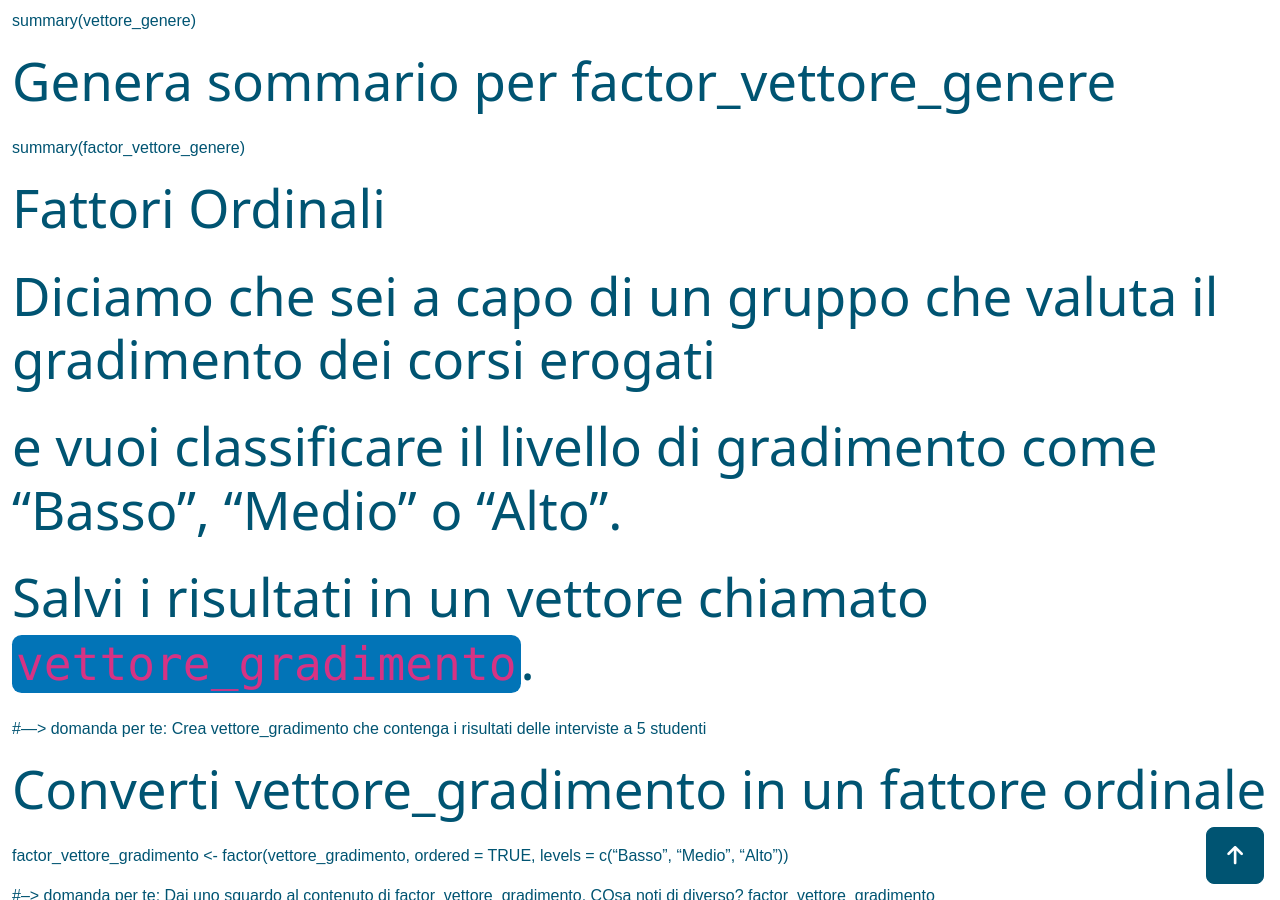
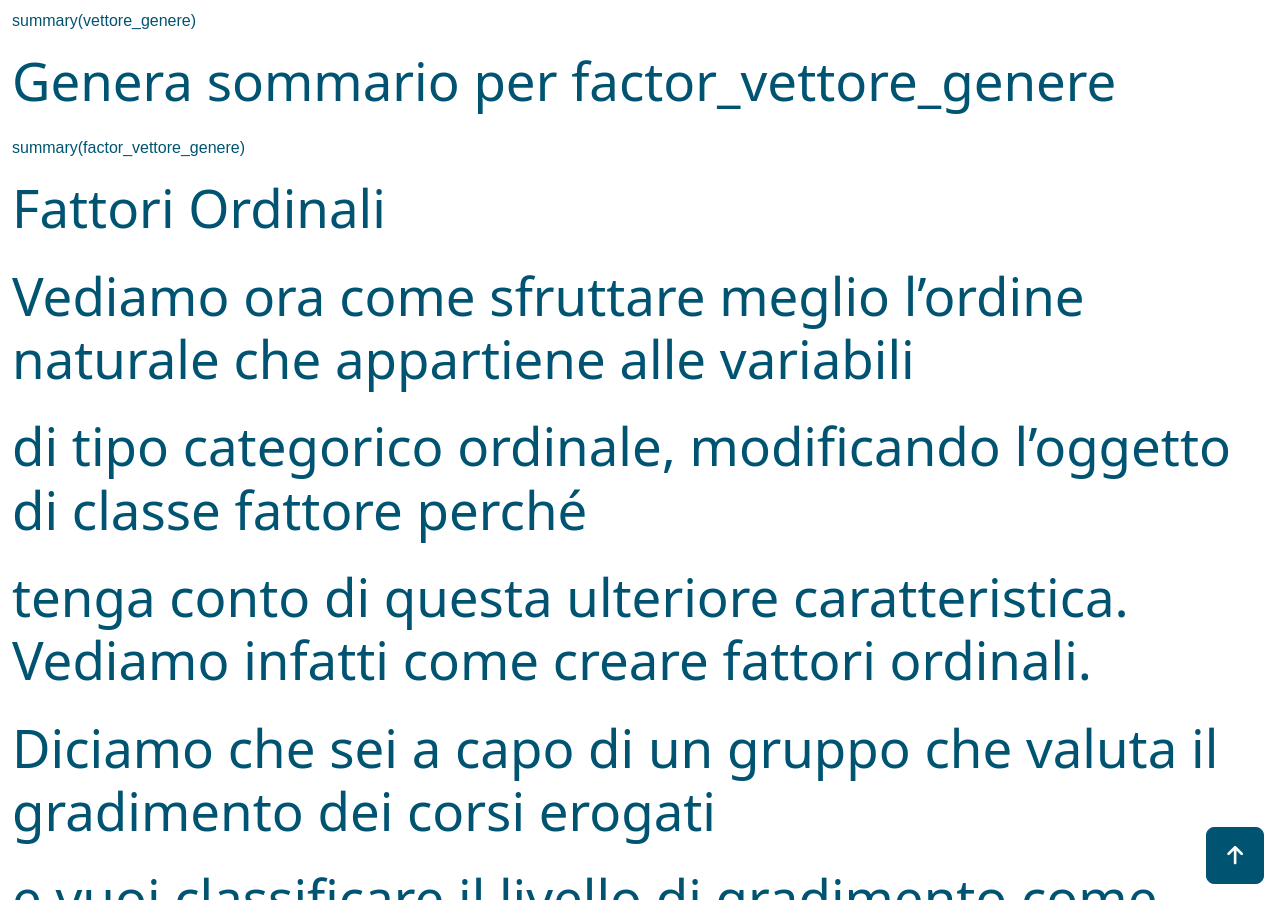
Before and after one commit to maghetta/Corso-R-livello-base__BBC, a Jekyll site: the page built from pages/tutorials/Fattori_in_R.md, in a window 1280 px wide and 900 px high, scrolled down 9815 px. Built offline with Jekyll 4.4.1, drawn with Linux system fonts in a browser that asks for light colours.

Commit message:
Update Fattori_in_R.md

```diff
--- a/pages/tutorials/Fattori_in_R.md
+++ b/pages/tutorials/Fattori_in_R.md
@@ -145,6 +145,9 @@ summary(factor_vettore_genere)
 
 # Fattori Ordinali
 
+# Vediamo ora come sfruttare meglio l'ordine naturale che appartiene alle variabili
+# di tipo categorico ordinale, modificando l'oggetto di classe fattore perché
+# tenga conto di questa ulteriore caratteristica. Vediamo infatti come creare fattori ordinali.
 # Diciamo che sei a capo di un gruppo che valuta il gradimento dei corsi erogati
 # e vuoi classificare il livello di gradimento come "Basso", "Medio" o "Alto".
 # Salvi i risultati in  un vettore chiamato `vettore_gradimento`.
```
